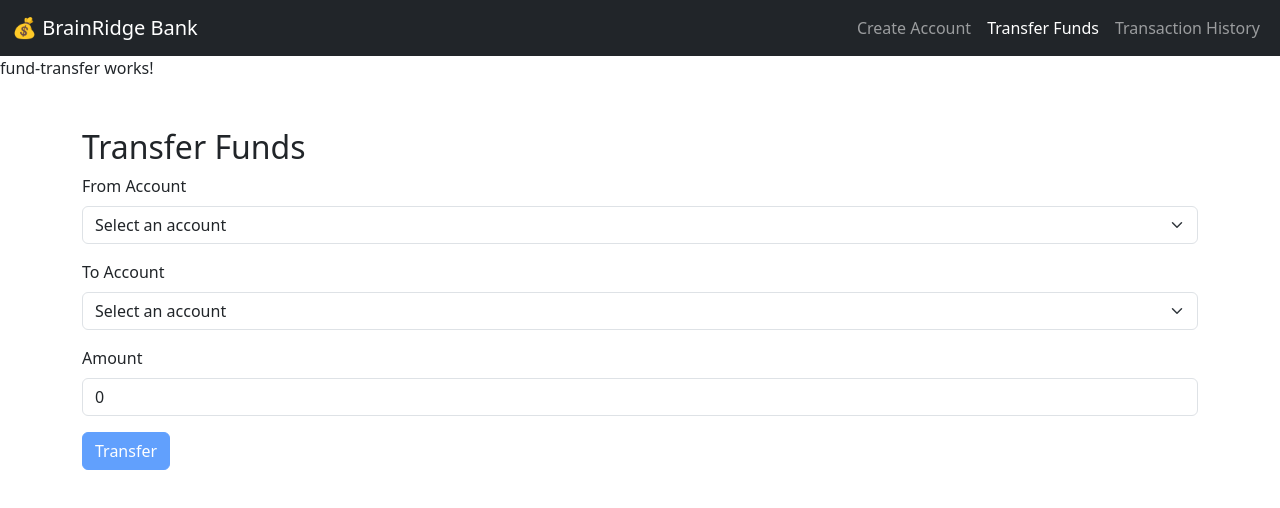
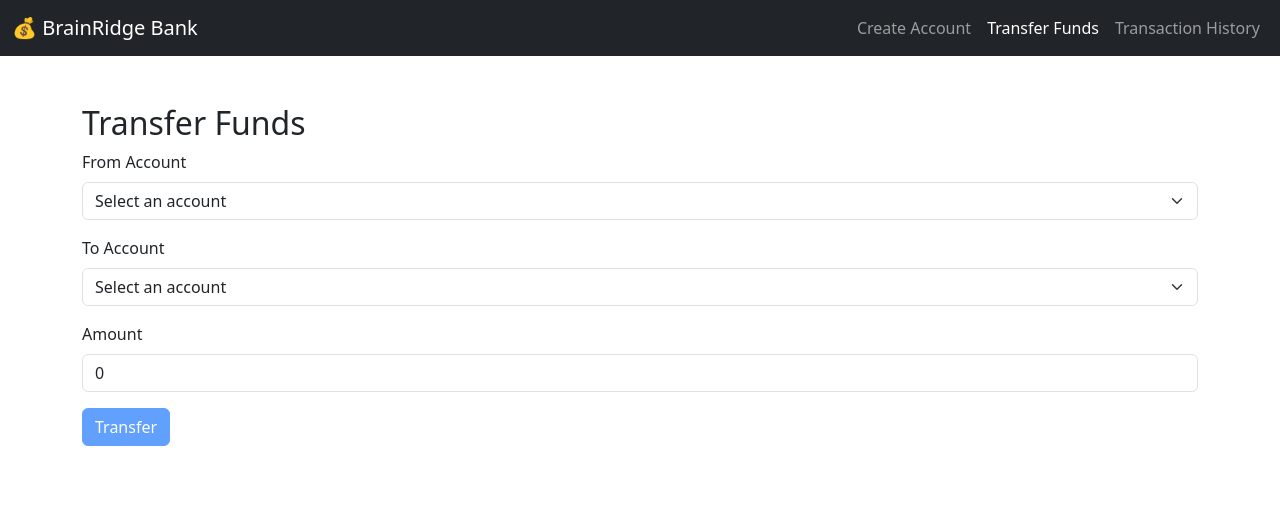
Before and after one commit to CodeWithRohith/bank-app-angular, an Angular app: page /transfer in a window 1280 px wide. Shown: the top 508 px of the page. Built offline with nearby package versions, Linux system fonts and the light colour scheme.

Commit message:
Update fund-transfer.component.html

```diff
--- a/src/app/components/fund-transfer/fund-transfer.component.html
+++ b/src/app/components/fund-transfer/fund-transfer.component.html
@@ -1,4 +1,3 @@
-<p>fund-transfer works!</p>
 <div class="container mt-5">
   <h2>Transfer Funds</h2>
 
```
